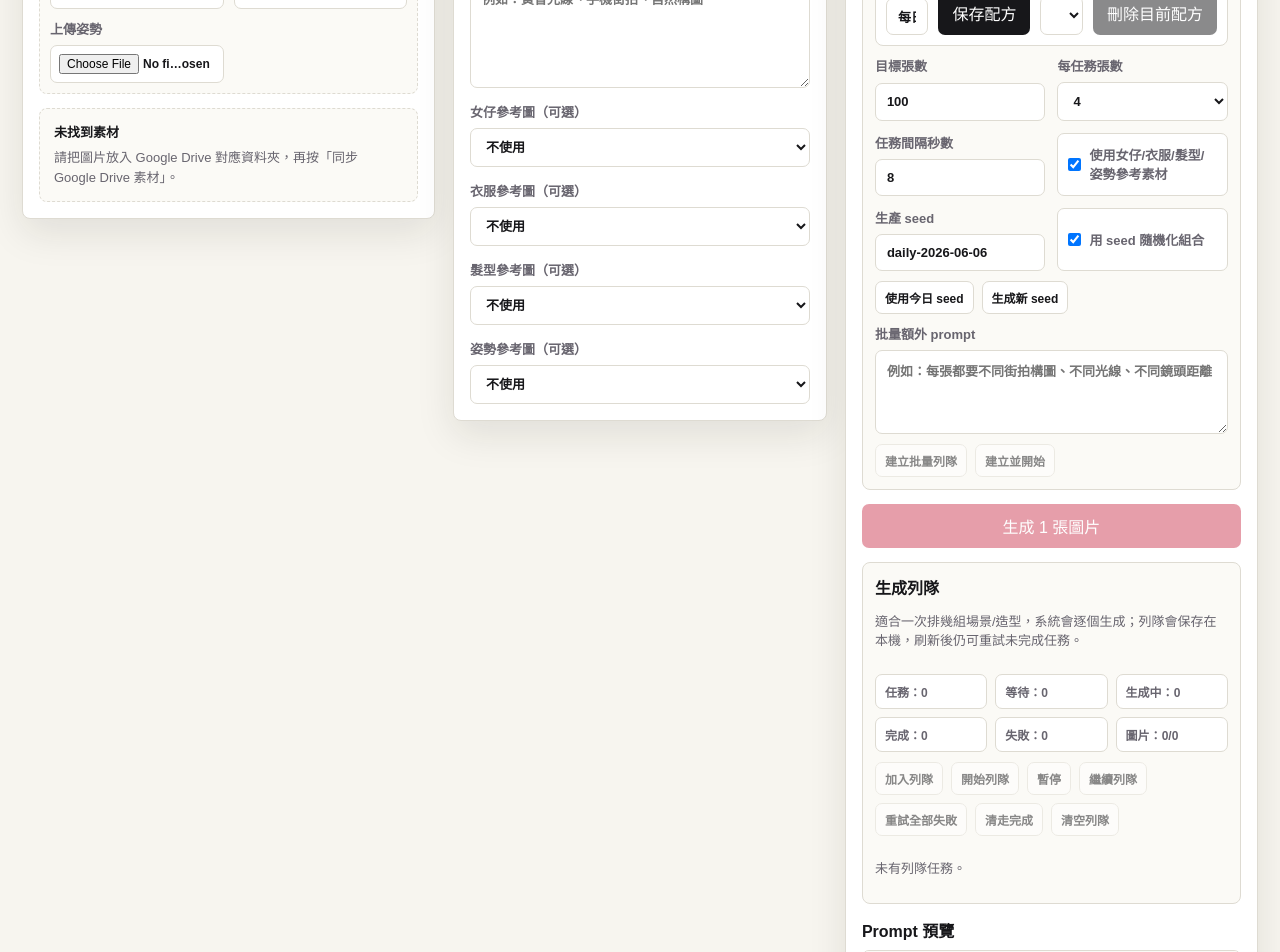
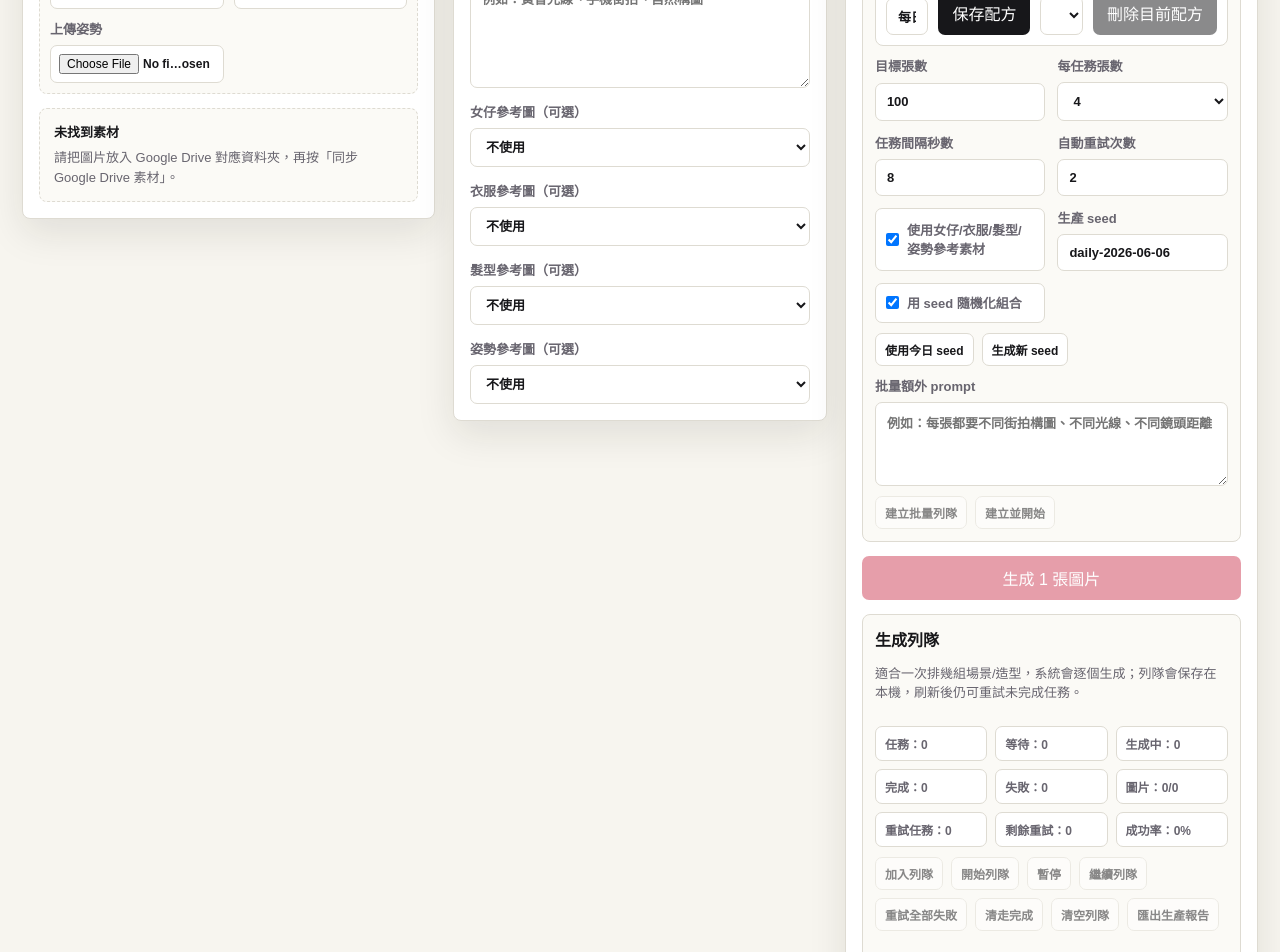
Before and after one commit to PANDORASPA/hkkeke, a Next.js app: page /generate in a window 1280 px wide. Shown: the part 640-1592 px from the top of the page. Built offline with nearby package versions, Linux system fonts and the light colour scheme.

Commit message:
Add queue auto retry reports

```diff
--- a/app/generate/page.tsx
+++ b/app/generate/page.tsx
@@ -50,6 +50,7 @@ type FactorySettings = {
   targetImages: string;
   imagesPerJob: string;
   queueDelaySeconds: string;
+  maxRetries: string;
   useReferenceAssets: boolean;
   randomizeCombinations: boolean;
   seed: string;
@@ -105,6 +106,7 @@ export default function GeneratePage() {
     targetImages: "100",
     imagesPerJob: "4",
     queueDelaySeconds: "8",
+    maxRetries: "2",
     useReferenceAssets: true,
     randomizeCombinations: true,
     seed: todaySeed(),
@@ -135,8 +137,8 @@ export default function GeneratePage() {
       const storedQueue = await loadLocalQueue();
       const normalizedQueue = storedQueue.map((job) => (
         job.status === "running"
-          ? { ...job, status: "failed" as const, message: "頁面曾經重新載入，請按重試繼續。" }
-          : job
+          ? normalizeQueueJob({ ...job, status: "failed" as const, message: "頁面曾經重新載入，請按重試繼續。" })
+          : normalizeQueueJob(job)
       ));
       queueRef.current = normalizedQueue;
       setQueue(normalizedQueue);
@@ -288,11 +290,16 @@ export default function GeneratePage() {
     const runningJobs = queue.filter((job) => job.status === "running").length;
     const doneJobs = queue.filter((job) => job.status === "done").length;
     const failedJobs = queue.filter((job) => job.status === "failed").length;
+    const retriedJobs = queue.filter((job) => (job.attempts || 0) > 1).length;
+    const retryBudget = queue
+      .filter((job) => job.status !== "done")
+      .reduce((sum, job) => sum + Math.max(0, (job.maxAttempts || 1) - (job.attempts || 0)), 0);
     const plannedImages = queue.reduce((sum, job) => sum + job.payload.count, 0);
     const doneImages = queue
       .filter((job) => job.status === "done")
       .reduce((sum, job) => sum + (job.results?.length || job.payload.count), 0);
-    return { totalJobs, pendingJobs, runningJobs, doneJobs, failedJobs, plannedImages, doneImages };
+    const successRate = totalJobs ? Math.round((doneJobs / totalJobs) * 100) : 0;
+    return { totalJobs, pendingJobs, runningJobs, doneJobs, failedJobs, retriedJobs, retryBudget, plannedImages, doneImages, successRate };
   }, [queue]);
 
   function buildPayloadFromAssets(input: {
@@ -342,6 +349,7 @@ export default function GeneratePage() {
   }
 
   function makeQueueJob(input: { label: string; payload: GeneratePayload; assets: DriveAsset[]; message?: string }): QueueJob {
+    const maxAttempts = 1 + clampNumber(Number(factory.maxRetries), 0, 5);
     return {
       id: crypto.randomUUID(),
       label: input.label,
@@ -349,7 +357,10 @@ export default function GeneratePage() {
       assets: input.assets,
       status: "pending",
       message: input.message || "等待生成",
-      createdAt: new Date().toISOString()
+      createdAt: new Date().toISOString(),
+      attempts: 0,
+      maxAttempts,
+      lastError: ""
     };
   }
 
@@ -504,13 +515,29 @@ export default function GeneratePage() {
         }
         const job = queueRef.current.find((item) => item.status === "pending");
         if (!job) break;
-        updateQueue((current) => current.map((item) => item.id === job.id ? { ...item, status: "running", message: "生成中..." } : item));
+        const attemptNumber = (job.attempts || 0) + 1;
+        const maxAttempts = Math.max(1, job.maxAttempts || 3);
+        updateQueue((current) => current.map((item) => item.id === job.id ? {
+          ...item,
+          status: "running",
+          attempts: attemptNumber,
+          maxAttempts,
+          startedAt: new Date().toISOString(),
+          message: `生成中，第 ${attemptNumber}/${maxAttempts} 次嘗試...`
+        } : item));
         try {
           const generated = await runGenerationPayload(job.payload, job.assets);
           setResults(generated.images);
           updateQueue((current) => current.map((item) => (
             item.id === job.id
-              ? { ...item, status: "done", message: `完成 ${generated.images.length} 張。${generated.warning}`.trim(), results: generated.images }
+              ? {
+                ...item,
+                status: "done",
+                message: `完成 ${generated.images.length} 張。${generated.warning}`.trim(),
+                finishedAt: new Date().toISOString(),
+                lastError: "",
+                results: generated.images
+              }
               : item
           )));
           if (queueRef.current.some((item) => item.status === "pending")) {
@@ -522,10 +549,28 @@ export default function GeneratePage() {
           }
         } catch (error) {
           const message = error instanceof Error ? error.message : "生成失敗。";
-          updateQueue((current) => current.map((item) => item.id === job.id ? { ...item, status: "failed", message } : item));
+          const shouldRetry = attemptNumber < maxAttempts;
+          updateQueue((current) => current.map((item) => item.id === job.id ? {
+            ...item,
+            status: shouldRetry ? "pending" : "failed",
+            message: shouldRetry
+              ? `失敗，會自動重試第 ${attemptNumber + 1}/${maxAttempts} 次：${message}`
+              : `已達重試上限：${message}`,
+            finishedAt: shouldRetry ? undefined : new Date().toISOString(),
+            lastError: message
+          } : item));
+          if (shouldRetry) {
+            const seconds = clampNumber(Number(factory.queueDelaySeconds), 0, 120);
+            if (seconds > 0) {
+              setStatus(`任務失敗，等待 ${seconds} 秒後自動重試。`);
+              await delay(seconds * 1000);
+            }
+          }
         }
       }
-      setStatus("列隊已處理完成。失敗任務可以單個重試。");
+      const failed = queueRef.current.filter((item) => item.status === "failed").length;
+      const done = queueRef.current.filter((item) => item.status === "done").length;
+      setStatus(`列隊已處理完成：完成 ${done} 個任務，失敗 ${failed} 個任務。可匯出生產報告留底。`);
     } finally {
       queueRunningRef.current = false;
       setQueueRunning(false);
@@ -545,13 +590,57 @@ export default function GeneratePage() {
   }
 
   function retryQueueJob(id: string) {
-    updateQueue((current) => current.map((item) => item.id === id ? { ...item, status: "pending", message: "等待重試" } : item));
+    updateQueue((current) => current.map((item) => item.id === id ? {
+      ...item,
+      status: "pending",
+      attempts: 0,
+      maxAttempts: Math.max(1, item.maxAttempts || 1 + clampNumber(Number(factory.maxRetries), 0, 5)),
+      message: "等待手動重試",
+      lastError: item.lastError || ""
+    } : item));
     void processQueue();
   }
 
   function retryAllFailedJobs() {
-    updateQueue((current) => current.map((item) => item.status === "failed" ? { ...item, status: "pending", message: "等待批量重試" } : item));
+    updateQueue((current) => current.map((item) => item.status === "failed" ? {
+      ...item,
+      status: "pending",
+      attempts: 0,
+      maxAttempts: Math.max(1, item.maxAttempts || 1 + clampNumber(Number(factory.maxRetries), 0, 5)),
+      message: "等待批量重試"
+    } : item));
     setStatus("已把所有失敗任務放回等待中。");
+  }
+
+  function exportQueueReport() {
+    const report = {
+      version: 1,
+      exported_at: new Date().toISOString(),
+      summary: queueStats,
+      settings: {
+        queueDelaySeconds: factory.queueDelaySeconds,
+        maxRetries: factory.maxRetries,
+        seed: factory.seed,
+        targetImages: factory.targetImages,
+        imagesPerJob: factory.imagesPerJob
+      },
+      jobs: queue.map((job) => ({
+        id: job.id,
+        label: job.label,
+        status: job.status,
+        message: job.message,
+        attempts: job.attempts || 0,
+        maxAttempts: job.maxAttempts || 1,
+        plannedImages: job.payload.count,
+        generatedImages: job.results?.length || 0,
+        lastError: job.lastError || "",
+        createdAt: job.createdAt,
+        startedAt: job.startedAt || "",
+        finishedAt: job.finishedAt || "",
+        payload: job.payload
+      }))
+    };
+    downloadJson(report, `production-report_${new Date().toISOString().slice(0, 10)}.json`);
   }
 
   function clearFinishedQueueJobs() {
@@ -784,6 +873,16 @@ export default function GeneratePage() {
                   onChange={(event) => setFactory({ ...factory, queueDelaySeconds: event.target.value })}
                 />
               </label>
+              <label>
+                自動重試次數
+                <input
+                  type="number"
+                  min="0"
+                  max="5"
+                  value={factory.maxRetries}
+                  onChange={(event) => setFactory({ ...factory, maxRetries: event.target.value })}
+                />
+              </label>
               <label className="check-row">
                 <input
                   type="checkbox"
@@ -845,6 +944,9 @@ export default function GeneratePage() {
               <span>完成：{queueStats.doneJobs}</span>
               <span>失敗：{queueStats.failedJobs}</span>
               <span>圖片：{queueStats.doneImages}/{queueStats.plannedImages}</span>
+              <span>重試任務：{queueStats.retriedJobs}</span>
+              <span>剩餘重試：{queueStats.retryBudget}</span>
+              <span>成功率：{queueStats.successRate}%</span>
             </div>
             <div className="card-actions">
               <button type="button" onClick={enqueueCurrent} disabled={!selectedScene}>加入列隊</button>
@@ -856,6 +958,7 @@ export default function GeneratePage() {
               <button type="button" onClick={retryAllFailedJobs} disabled={!queue.some((job) => job.status === "failed")}>重試全部失敗</button>
               <button type="button" onClick={clearFinishedQueueJobs} disabled={!queue.some((job) => job.status === "done")}>清走完成</button>
               <button type="button" onClick={clearQueue} disabled={!queue.some((job) => job.status !== "running")}>清空列隊</button>
+              <button type="button" onClick={exportQueueReport} disabled={!queue.length}>匯出生產報告</button>
             </div>
             {queue.length ? (
               <div className="queue-list">
@@ -864,6 +967,8 @@ export default function GeneratePage() {
                     <div>
                       <strong>{job.label}</strong>
                       <span>{queueStatusLabel(job.status)} / {job.message}</span>
+                      <span>嘗試：{job.attempts || 0}/{job.maxAttempts || 1} / 建立：{new Date(job.createdAt).toLocaleString("zh-HK")}</span>
+                      {job.lastError ? <span className="error-text">最後錯誤：{job.lastError}</span> : null}
                     </div>
                     <div className="queue-actions">
                       {job.status === "failed" ? <button type="button" onClick={() => retryQueueJob(job.id)}>重試</button> : null}
@@ -952,10 +1057,22 @@ function normalizeFactorySettings(settings: Partial<FactorySettings> = {}): Fact
     targetImages: settings.targetImages || "100",
     imagesPerJob: settings.imagesPerJob || "4",
     queueDelaySeconds: settings.queueDelaySeconds || "8",
+    maxRetries: settings.maxRetries || "2",
     useReferenceAssets: settings.useReferenceAssets ?? true,
     randomizeCombinations: settings.randomizeCombinations ?? true,
     seed: settings.seed || todaySeed(),
     extraPrompt: settings.extraPrompt || ""
+  };
+}
+
+function normalizeQueueJob(job: QueueJob): QueueJob {
+  const attempts = Number.isFinite(job.attempts) ? Number(job.attempts) : 0;
+  const maxAttempts = Number.isFinite(job.maxAttempts) ? Number(job.maxAttempts) : 3;
+  return {
+    ...job,
+    attempts,
+    maxAttempts: Math.max(1, maxAttempts),
+    lastError: job.lastError || ""
   };
 }
 
--- a/lib/local-history.ts
+++ b/lib/local-history.ts
@@ -38,6 +38,11 @@ export type LocalQueueJob = {
   status: "pending" | "running" | "done" | "failed";
   message: string;
   createdAt: string;
+  startedAt?: string;
+  finishedAt?: string;
+  attempts?: number;
+  maxAttempts?: number;
+  lastError?: string;
   results?: GeneratedImage[];
 };
 
@@ -361,12 +366,17 @@ function normalizeImage(image: LocalGeneratedImage): LocalGeneratedImage {
 }
 
 function normalizeQueueJob(job: LocalQueueJob): LocalQueueJob {
+  const attempts = Number.isFinite(job.attempts) ? Number(job.attempts) : 0;
+  const maxAttempts = Number.isFinite(job.maxAttempts) ? Number(job.maxAttempts) : 3;
   return {
     ...job,
     id: job.id || `imported-job-${Date.now()}-${crypto.randomUUID()}`,
     status: job.status === "running" ? "failed" : job.status || "pending",
     message: job.status === "running" ? "匯入時任務未完成，請按重試。" : job.message || "等待生成",
-    createdAt: job.createdAt || new Date().toISOString()
+    createdAt: job.createdAt || new Date().toISOString(),
+    attempts,
+    maxAttempts: Math.max(1, maxAttempts),
+    lastError: job.lastError || ""
   };
 }
 
```
Also changed, not shown: 1 other file (tests, documents, lock files or other folders).
